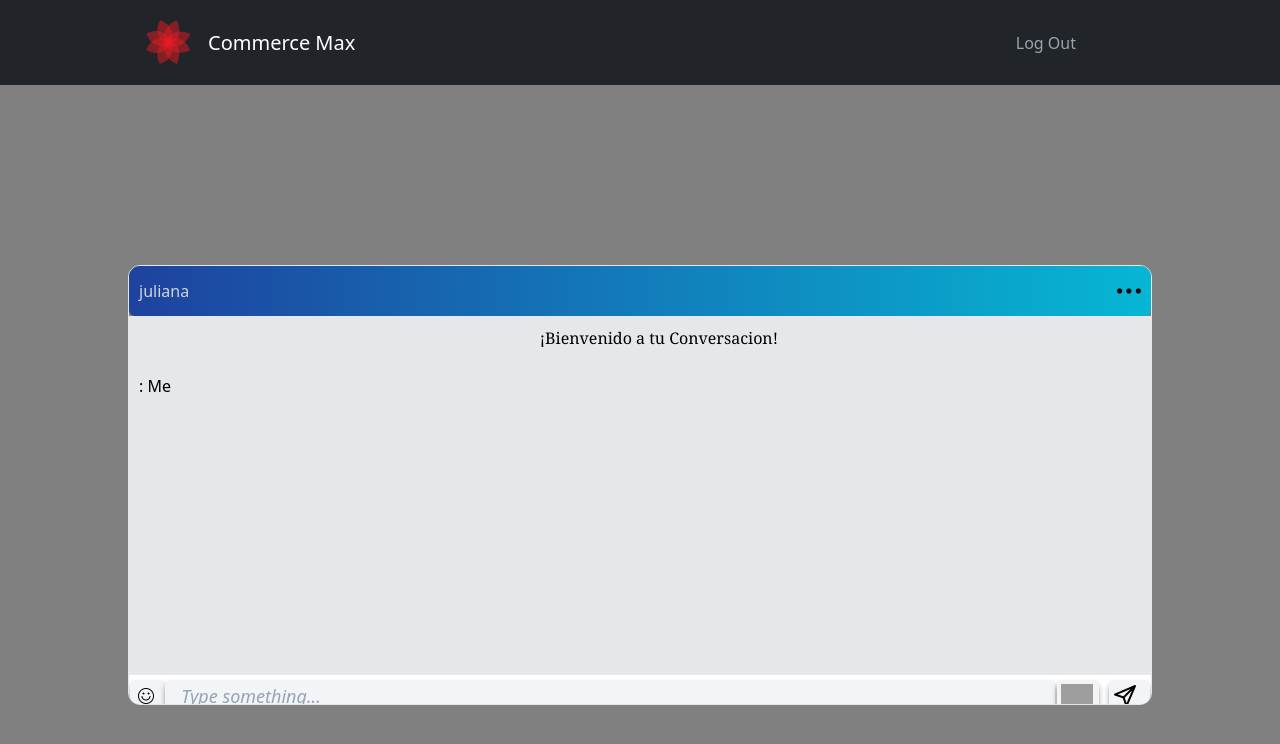
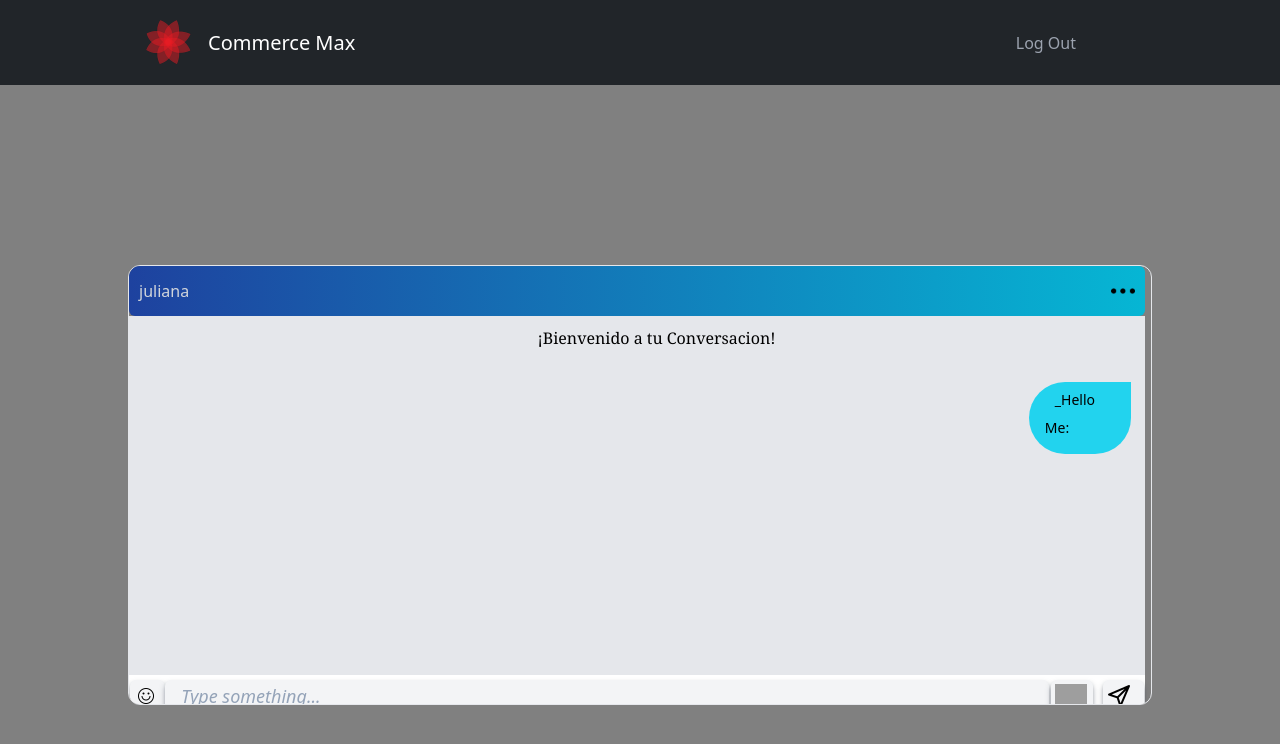
Before and after one commit to CamiloMM21/Chat, a React (Create React App) app in the folder client/: page /conv in a window 1280 px wide. Both pictures are taken after a click on the button 1129 px from the left and 696 px from the top of the page. Shown: the top 744 px of the page. Built offline with nearby package versions, Linux system fonts and the light colour scheme; no server answers; grey boxes are pictures that could not be loaded.

Commit message:
first-commit

```diff
--- a/client/src/components/Chat/Chat.js
+++ b/client/src/components/Chat/Chat.js
@@ -1,9 +1,8 @@
-import React from 'react'
-import  More from "./img/more.png"
-import Input from './Input';
+import React from "react";
+import More from "./img/more.png";
+import Input from "./Input";
 // import AuthContext from '../../context/AuthContext'
-const Chat =() =>{
-
+const Chat = () => {
   // const [user,setUser]=useState();
 
   // const onUser= ()=>{
@@ -14,20 +13,18 @@ const Chat =() =>{
 
   // }
 
-
-
   return (
     <div className="">
-    <div className="flex h-[50px] bg-gradient-to-r from-blue-800  to-cyan-500 items-center justify-between p-[10px] text-gray-300 max-sm:w-[217px] xl:w-[1022px] xl:rounded-md">
-        <span className='max-sm:w-[250px] max-sm:text-sm '>juliana</span>
+      <div className="flex h-[50px] bg-gradient-to-r from-blue-800  to-cyan-500 items-center justify-between p-[10px] text-gray-300 max-sm:w-[79%] xl:w-[1016px] xl:rounded-md md:w-[100%] 2xl:w-[100%] md:w-[100%] ">
+        <span className="max-sm:w-[250px] max-sm:text-sm ">juliana</span>
         <div className="flex gap-[10px] h-[24px] cursor-pointer">
           <img src={More} alt="" />
         </div>
       </div>
 
-        <Input/>
+      <Input />
     </div>
-  )
-}
+  );
+};
 
-export default Chat
+export default Chat;
--- a/client/src/components/Chat/Input.js
+++ b/client/src/components/Chat/Input.js
@@ -14,6 +14,7 @@ function Input() {
     e.preventDefault();
     socket.emit("message", message);
 
+    // los valores de los nuevos mensajes
     const newMessage = {
       body: message,
       from: "Me",
@@ -36,21 +37,28 @@ function Input() {
   return (
     <>
       <div className="bg-gray-200 p-[10px] h-[82%] overflow-y-auto ">
-        <label className="font-serif pl-56  max-sm:text-sm max-sm:pl-1 xl:pl-[40%]">
+        <label className="font-serif pl-56  max-sm:text-sm max-sm:pl-1 xl:pl-[40%] md:pl-[28%] ">
           {" "}
           ¡Bienvenido a tu Conversacion!
         </label>
         <br />
         <br />
+        <div className="">
         {messages.map((message, index) => (
-          <div key={index}>
+          <div key={index} className={`my-2 p-2 table text-sm max-w-max max-sm:text-sm pr-4 pl-4 pb-4  ${message.from === "Me" ? "mr-1  bg-cyan-400 ml-auto rounded-l-full rounded-b-full ": "bg-green-400 rounded-r-full rounded-b-full " }`}>
+
             <p>
-              {message.body}: {message.from}
+            <p className=' pl-2.5 mb-2 pr-5  max-w-max max-sm:text-sm' >_Hello</p>
+              {message.from}:
+              {message.body}
             </p>
+
           </div>
+
         ))}
       </div>
-      <div className="flex h-[50px] bg-white p-[1px] items-center justify-between max-sm:w-[80%] xl:w-[100%] mb-[230px] ">
+      </div>
+      <div className="flex h-[50px] bg-white p-[1px] items-center justify-between max-sm:w-[78%] xl:w-[100%] mb-[230px] 2xl:w-[100%] md:w-[100%] max:xl:w-[100%] ">
         <button className="bottom-none  pr-[12px] border-white mb-2 text-white bg-gray-100 cursor-pointer hover:bg-gray-200 rounded-md h-8  shadow-md shadow-gray-700/50">
           <img className="flex h-4 w-4 ml-2" src={emoji} />
         </button>
@@ -61,7 +69,7 @@ function Input() {
           placeholder="Type something..."
           className="w-[580px] border-none  text-black text-[18px]
       placeholder:italic h-12 placeholder:text-slate-400 w-full h-[32px] px-4 py-2 text-gray-700 border rounded-lg focus:outline-none focus:shadow-outline-gray hover:border-gray-500 mb-2 bg-gray-100 cursor-pointer hover:bg-gray-200 rounded-md h-8  shadow-md shadow-gray-700/50 pt-1 xl:w-[90%] max-sm:w-[70%]
-      placeholder:max-sm:text-[11px]"
+      placeholder:max-sm:text-[11px] "
           style={{ resize: "none", overflow: "hidden" }}
         />
 
```
Lines whose indentation alone changed are shown as unchanged.
